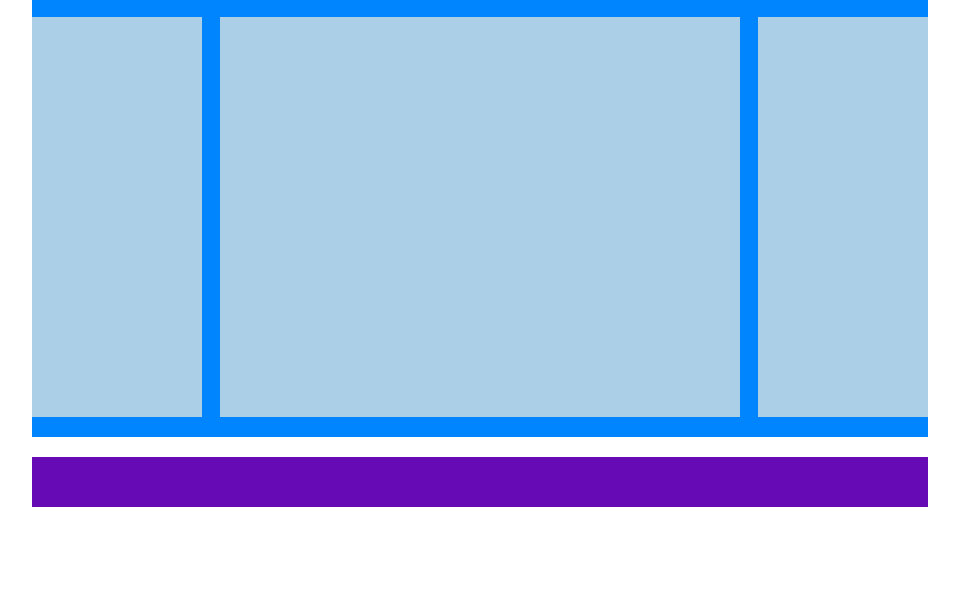
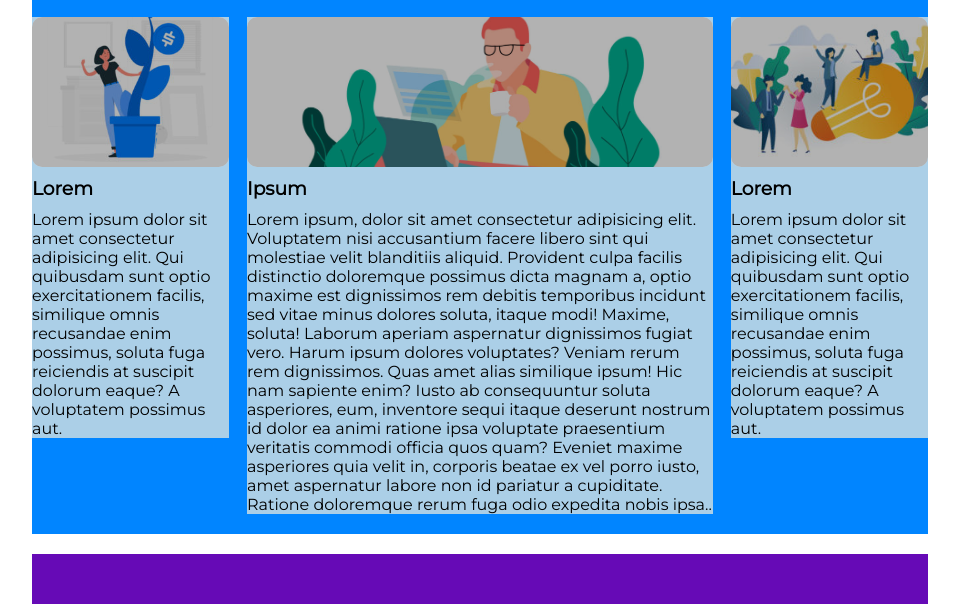
Before and after one commit to AndreaDeStefano1/htmlcss-wp, a plain HTML site: page index.html in a window 1280 px wide. Shown: the part 645-1249 px from the top of the page, without its empty margins (160-1119 px from the left). Before the commit the page ends 1152 px from the top, so only its background shows below. Drawn offline with Linux system fonts and the light colour scheme.

Commit message:
Completato main a 3 colonne coretto colore testo jumbotron

```diff
--- a/css/style.css
+++ b/css/style.css
@@ -13,11 +13,11 @@ body{
   font-family: 'Montserrat', sans-serif;
 }
 
-.lx{
+.mg-lx{
   margin-right: 2%;
 }
 
-.dx{
+.mg-dx{
   margin-left: 2%;
 }
 
@@ -29,8 +29,8 @@ body{
   max-width: 1200px;
 }
 aside{
-  width: 19%;
-  height: 400px ;
+  width: 22%;
+  /* height: 400px ; */
   float: left;
   margin-bottom: 20px;
 }
@@ -77,10 +77,11 @@ aside{
   height: 50%;
 }
 
-.jumbotron h2, p{
+.jumbotron h2, .jumbotron p{
   width: 60%;
   padding-left: 30px;
   vertical-align: middle;
+  color: white;
 }
 
 .overlay{
@@ -97,10 +98,46 @@ aside{
   margin-bottom: 20px;
 }
 
+.title h2{
+  font-size:2.5rem;
+  font-weight:900;
+}
+
+aside .small-img-dx{
+  background-image: url(../img/img-1.jpg);
+  background-size: cover;
+  background-position: center;
+  height: 150px;
+  border-radius: 10px;
+  overflow: hidden;
+}
+
+aside .small-img-lx{
+  background-image: url(../img/img-3.jpg);
+  background-size: cover;
+  background-position: center;
+  height: 150px;
+  border-radius: 10px;
+  overflow: hidden;
+}
+
+.description{
+  padding-top: 10px;
+}
+
+.big-img{
+  background-image: url(../img/banner-2.jpg);
+  background-size: cover;
+  background-position: center;
+  height: 150px;
+  border-radius: 10px;
+  overflow: hidden;
+}
 section{
   float: left;
-  width: 58%;
-  height: 400px;
+  width: 52%;
+  /* height: 400px; */
+  margin-bottom: 20px;
 }
 
 .credits{
--- a/index.html
+++ b/index.html
@@ -33,8 +33,11 @@
     <div class="container jumbotron">
      <div class="overlay">
        <div class="space"></div>
-       <h2>Lorem ipsum dolor sit amet consectetur, adipisicing elit. Veritatis, magnam.</h2>
-       <p>Lorem ipsum dolor sit amet consectetur adipisicing elit. Ipsum expedita porro quia, pariatur quibusdam delectus aperiam maiores veritatis iste voluptate.
+       <h2>
+         Lorem ipsum dolor sit amet consectetur, adipisicing elit. Veritatis, magnam.
+        </h2>
+       <p>
+         Lorem ipsum dolor sit amet consectetur adipisicing elit. Ipsum expedita porro quia, pariatur quibusdam delectus aperiam maiores veritatis iste voluptate.
        </p>
      </div>
     </div>
@@ -47,22 +50,49 @@
 
       <!--DIV SUPERIORE CENTRALE -->
       <div class="title bg-l-blue">
-
+        <h2>Leadership</h2>
+        <span>Fertenum urna a libero tempus</span>
       </div>
 
       <!--COLONNA SINISTRA-->
-      <aside class=" lx bg-l-blue">
-
+      <aside class=" mg-lx bg-l-blue">
+        <div class="small-img-dx">
+          <div class="overlay"></div>
+        </div>
+        <div>
+         <h3 class="description">
+           Lorem
+         </h3>
+         <p class="description">
+           Lorem ipsum dolor sit amet consectetur adipisicing elit. Qui quibusdam sunt optio exercitationem facilis, similique omnis recusandae enim possimus, soluta fuga reiciendis at suscipit dolorum eaque? A voluptatem possimus aut.
+         </p>
+        </div>
       </aside>
 
       <!--COLONNA CENTRALE-->
       <section class=" bg-l-blue">
-
+        <div class="big-img">
+          <div class="overlay"></div>
+        </div>
+        <div>
+          <h3 class="description">Ipsum</h3>
+          <p class="description">Lorem ipsum, dolor sit amet consectetur adipisicing elit. Voluptatem nisi accusantium facere libero sint qui molestiae velit blanditiis aliquid. Provident culpa facilis distinctio doloremque possimus dicta magnam a, optio maxime est dignissimos rem debitis temporibus incidunt sed vitae minus dolores soluta, itaque modi! Maxime, soluta! Laborum aperiam aspernatur dignissimos fugiat vero. Harum ipsum dolores voluptates? Veniam rerum rem dignissimos. Quas amet alias similique ipsum! Hic nam sapiente enim? Iusto ab consequuntur soluta asperiores, eum, inventore sequi itaque deserunt nostrum id dolor ea animi ratione ipsa voluptate praesentium veritatis commodi officia quos quam? Eveniet maxime asperiores quia velit in, corporis beatae ex vel porro iusto, amet aspernatur labore non id pariatur a cupiditate. Ratione doloremque rerum fuga odio expedita nobis ipsa..</p>
+        </div>
       </section>
 
         <!--COLONNA DESTRA-->
-      <aside class=" dx bg-l-blue">
-
+      <aside class=" mg-dx bg-l-blue">
+        <div class="small-img-lx">
+          <div class="overlay"></div>
+        </div>
+        <div>
+          <h3 class="description">
+            Lorem
+          </h3>
+          <p class="description">
+            Lorem ipsum dolor sit amet consectetur adipisicing elit. Qui quibusdam sunt optio exercitationem facilis, similique omnis recusandae enim possimus, soluta fuga reiciendis at suscipit dolorum eaque? A voluptatem possimus aut.
+          </p>
+         </div>
       </aside>
 
     </div>
```
